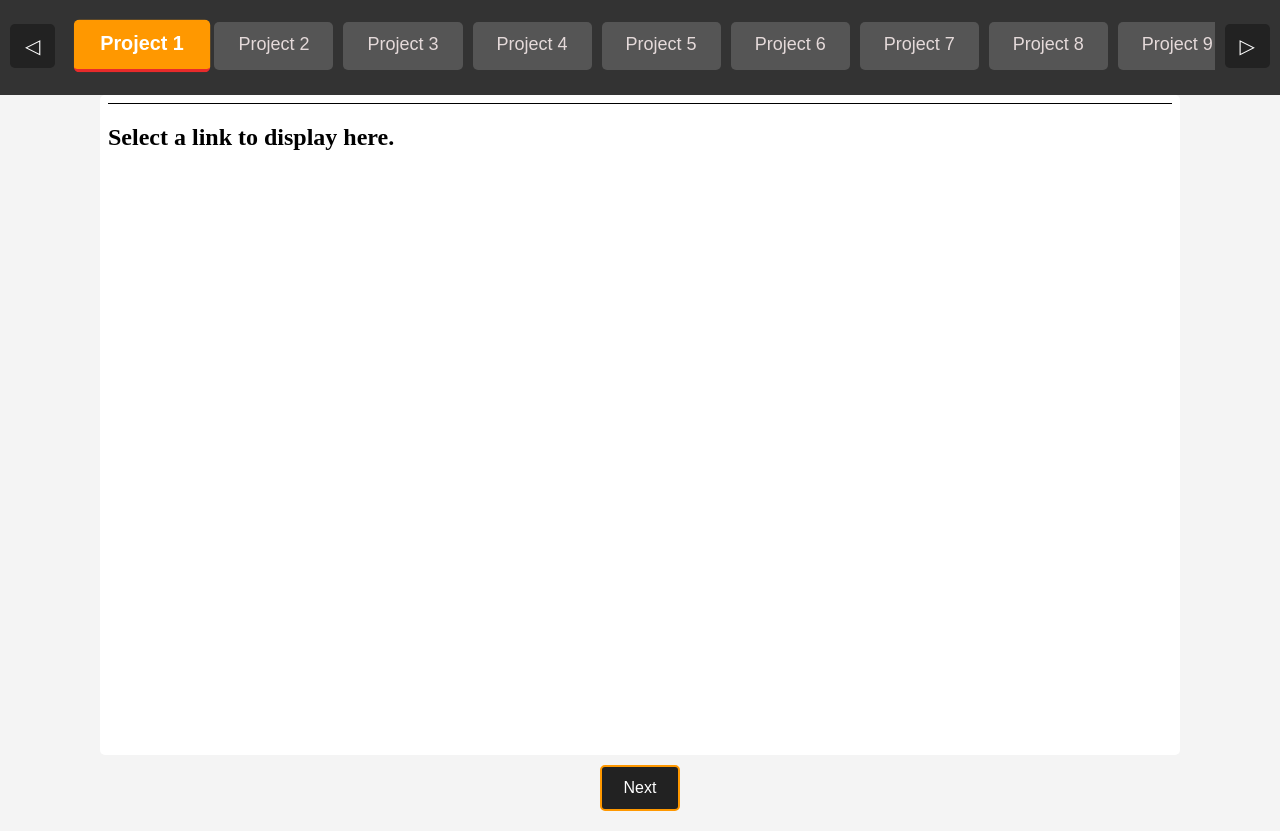
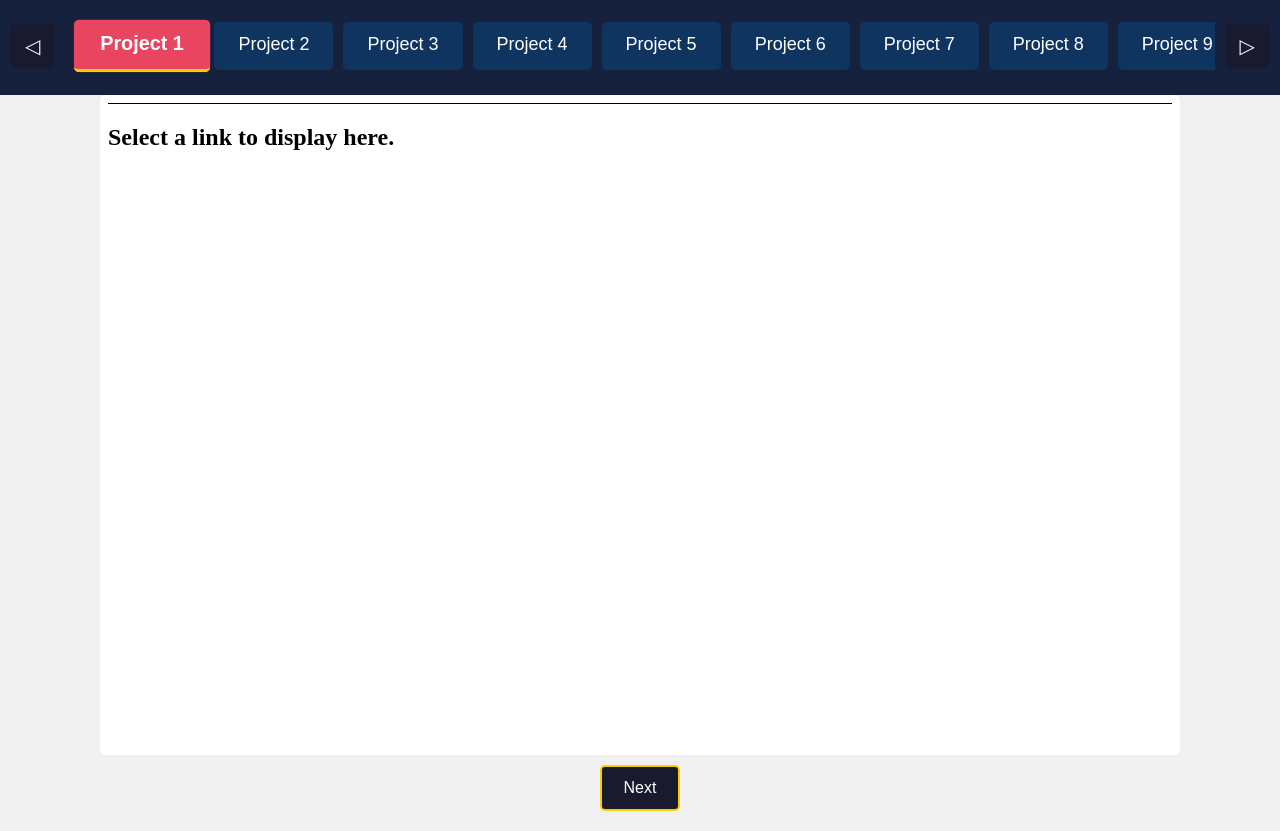
Before and after one commit to rohithreddych2/task, a plain HTML site: page index.html in a window 1280 px wide. Both pictures are taken after a click on the link "Project 1". Shown: the part 90-921 px from the top of the page. Drawn offline with Linux system fonts and the light colour scheme.

Commit message:
updatedd cssss

```diff
--- a/index.html
+++ b/index.html
@@ -3,7 +3,7 @@
 <head>
     <meta charset="UTF-8">
     <meta name="viewport" content="width=device-width, initial-scale=1.0">
-    <title>Assignment</title>
+    <title>Dynamic Project Gallery</title>
     <link rel="stylesheet" href="style.css">
 </head>
 <body>
--- a/style.css
+++ b/style.css
@@ -1,11 +1,11 @@
 /* ========== Global Styles ========== */
 :root {
-    --primary-bg: #222;
-    --secondary-bg: #333;
-    --accent-color: #ff9800;
-    --hover-color: #555;
-    --text-light: #e5dada;
-    --border-color: #e82b2b;
+    --primary-bg: #1a1a2e;
+    --secondary-bg: #16213e;
+    --accent-color: #0f3460;
+    --hover-color: #e94560;
+    --text-light: #ffffff;
+    --border-color: #ffcc00;
     --button-radius: 5px;
     --transition-speed: 0.3s;
 }
@@ -18,7 +18,7 @@
 
 body, html {
     font-family: "Arial", sans-serif;
-    background-color: #f4f4f4;
+    background-color: #f0f0f0;
     text-align: center;
     height: 100vh; /* Full viewport height */
     display: flex;
@@ -29,7 +29,7 @@ body, html {
 h1 {
     padding: 10px;
     background: var(--primary-bg);
-    color: white;
+    color: var(--text-light);
     font-size: 1.5rem;
 }
 
@@ -45,7 +45,7 @@ h1 {
 
 .scroll-btn {
     background: var(--primary-bg);
-    color: white;
+    color: var(--text-light);
     border: none;
     padding: 10px 15px;
     font-size: 20px;
@@ -77,13 +77,13 @@ nav::-webkit-scrollbar {
     text-decoration: none;
     padding: 10px 20px;
     margin: 5px;
-    background: var(--hover-color);
+    background: var(--accent-color);
     border-radius: var(--button-radius);
     transition: background var(--transition-speed), transform 0.2s ease-in-out;
 }
 
 .nav-link.active {
-    background: var(--accent-color);
+    background: var(--hover-color);
     color: white;
     font-weight: bold;
     border-bottom: 3px solid var(--border-color);
@@ -128,8 +128,8 @@ iframe {
 /* Buttons inside iFrame Navigation */
 #iframeNav button {
     background: var(--primary-bg);
-    color: white;
-    border: 2px solid var(--accent-color);
+    color: var(--text-light);
+    border: 2px solid var(--border-color);
     padding: 12px 24px;
     font-size: 16px;
     border-radius: var(--button-radius);
@@ -138,7 +138,7 @@ iframe {
 }
 
 #iframeNav button:hover {
-    background: var(--accent-color);
+    background: var(--hover-color);
     color: white;
     transform: scale(1.05);
 }
```
